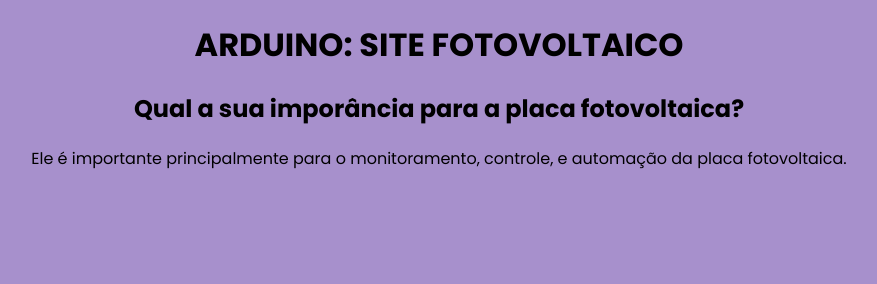
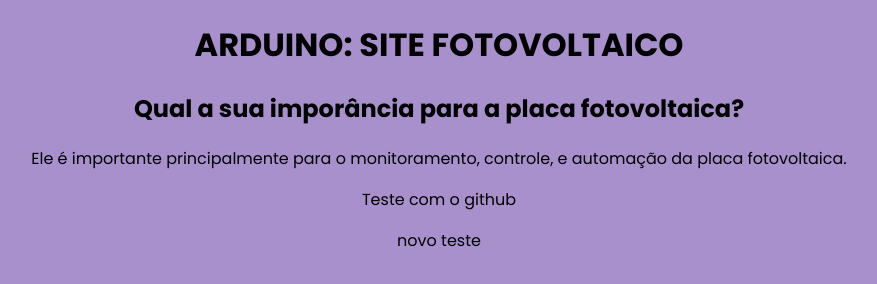
Before and after one commit to amabilly-apt/site.fotovoltaico, a plain HTML site: page arduino.html in a window 1280 px wide. Shown: the whole page, without its empty margins (201-1078 px from the left). Drawn offline with Linux system fonts and the light colour scheme; files that its build step writes are made by us from their sources.

Commit message:
teste para Amabilly ver

```diff
--- a/arduino.html
+++ b/arduino.html
@@ -11,6 +11,8 @@
 <h2>Qual a sua imporância para a placa fotovoltaica?</h2>
 <p>Ele é importante principalmente para o monitoramento, controle, e automação da placa fotovoltaica.
 </p>
+<p>Teste com o github</p>
+<p>novo teste</p>
 
 </body>
 </html>
```
